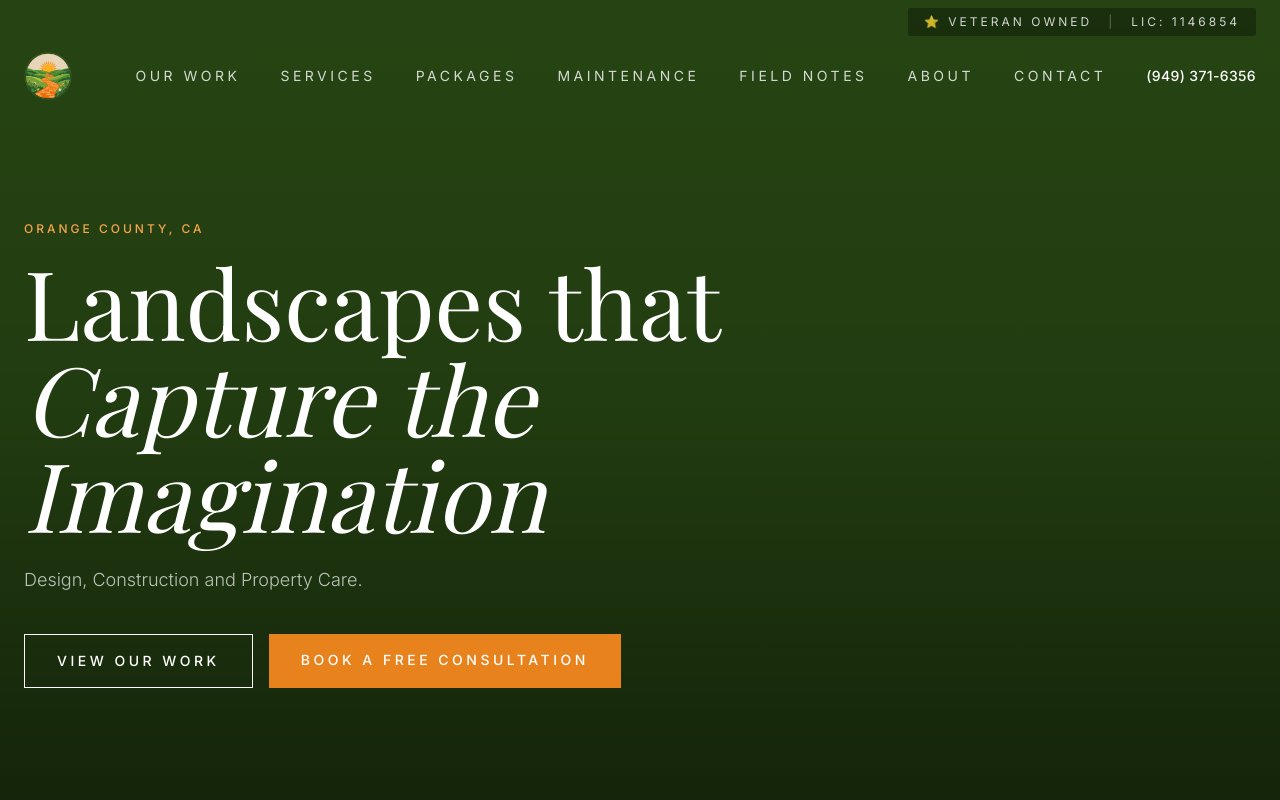
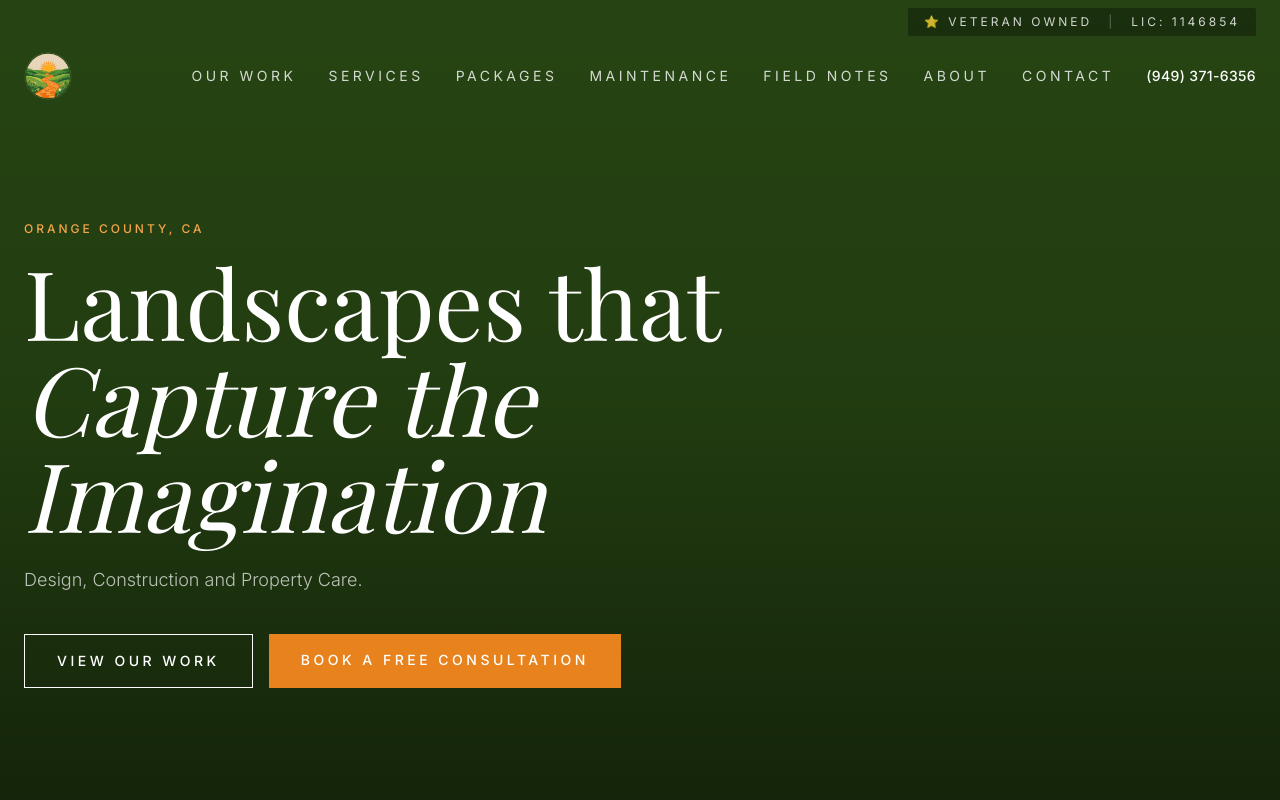
Before and after one commit to gavinmohrmann/orange-path-landscaping, a Next.js app: page / in a window 1280 px wide. Shown: the top 800 px of the page. Built offline with nearby package versions, Linux system fonts and the light colour scheme; a web font is replaced by a local one.

Commit message:
Nav: tighter spacing, no label wrapping

```diff
--- a/components/Nav.tsx
+++ b/components/Nav.tsx
@@ -68,19 +68,19 @@ export default function Nav() {
           </Link>
 
           {/* Desktop nav */}
-          <nav className="hidden md:flex items-center gap-10">
+          <nav className="hidden md:flex items-center gap-6 lg:gap-8 whitespace-nowrap">
             {links.map((link) => (
               <Link
                 key={link.href}
                 href={link.href}
-                className={useDarkText ? 'nav-link-dark' : 'nav-link'}
+                className={`whitespace-nowrap ${useDarkText ? 'nav-link-dark' : 'nav-link'}`}
               >
                 {link.label}
               </Link>
             ))}
             <a
               href="tel:9493716356"
-              className={`text-sm font-medium tracking-wide transition-colors duration-200 ${
+              className={`text-sm font-medium tracking-wide whitespace-nowrap transition-colors duration-200 ${
                 useDarkText ? 'text-orange-brand hover:text-orange-light' : 'text-white hover:text-white/80'
               }`}
             >
```
